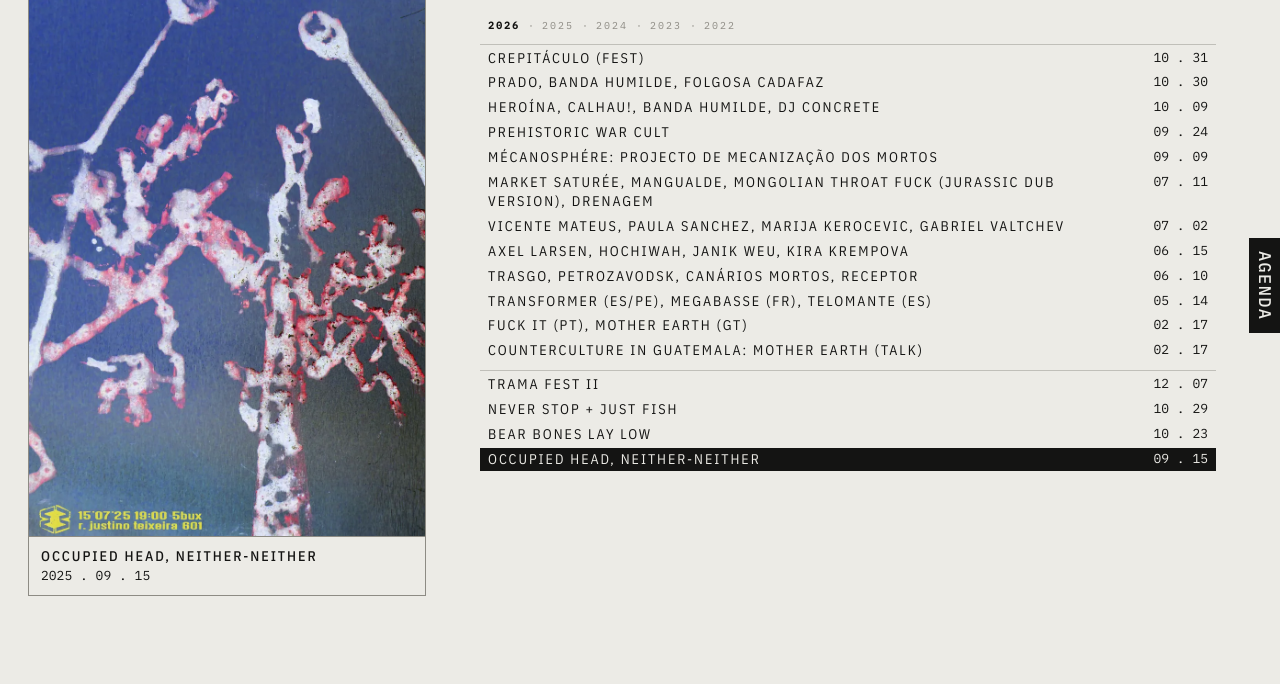
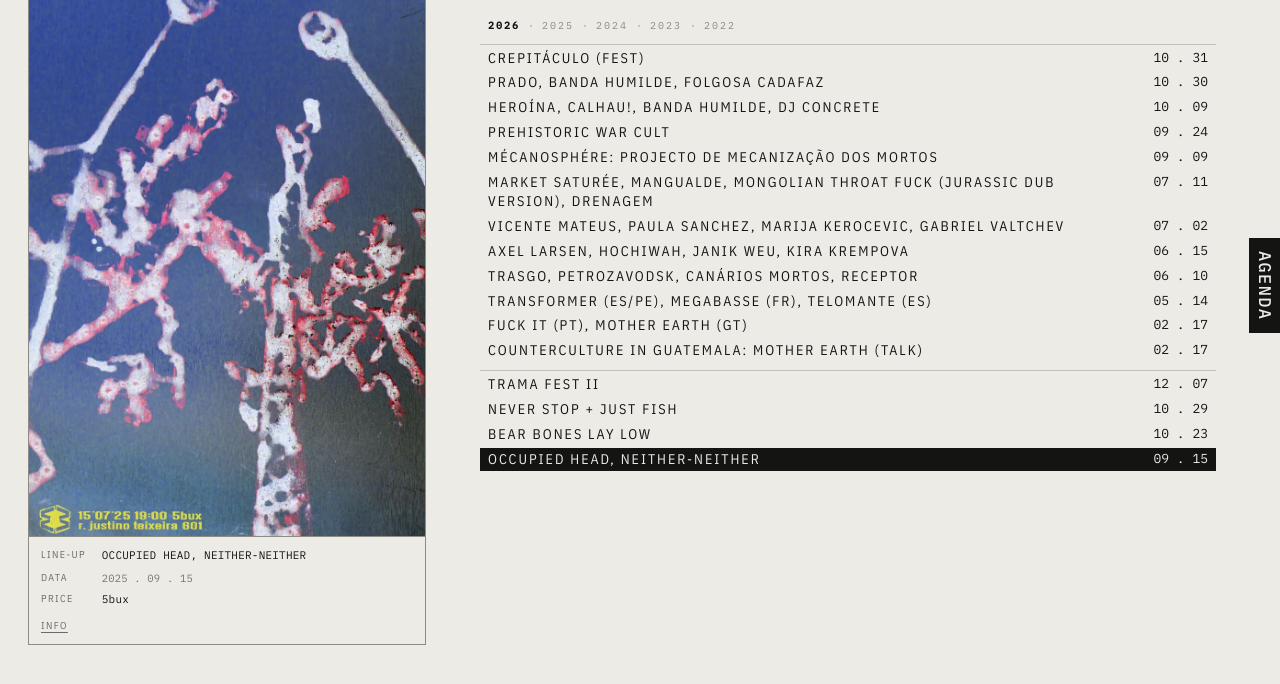
Before and after one commit to globalgroove/v1, a plain HTML site: page index.html in a window 1280 px wide. Both pictures are taken after a click on the button "OCCUPIED HEAD, NEITHER-NEITHER". Shown: the part 130-814 px from the top of the page. Drawn offline with nearby package versions, Linux system fonts and the light colour scheme.

Commit message:
Event frame: Line-Up / Data / Price spec list and Info button under the poster
Co-Authored-By: Claude Sonnet 5.5 <noreply@anthropic.com>
Claude-Session: https://claude.ai/code/session_01EG4bV4EuyqLMFJDihHK2L9

```diff
--- a/index.html
+++ b/index.html
@@ -115,7 +115,8 @@ const AGENDA = [
      One entry per event, named like in the AGENDA. All fields are optional:
        poster         image file, e.g. "assets/img/posters/2026-11-14.jpg"  (dotted placeholder until the file exists)
        alt            short description of the poster, for screen readers
-       place          short line shown under the title in the agenda row, e.g. "Lisboa, Galeria X" (also searchable)
+       price          shown as the Price line under the poster, e.g. "10 ouros" (nothing if empty)
+       place          short line shown after the date in the Data line in the agenda row, e.g. "Lisboa, Galeria X" (also searchable)
        details        list of [ "label", "value" ] shown under the poster (venue, time, entry ...)
        text           a paragraph, or a list of paragraphs
        link, linkText address and the words shown for it
@@ -129,6 +130,7 @@ const TEXTS = {
   },
 
   crepitaculo: {
+    price: "10 ouros",
     poster: "assets/img/agenda/261031-crepitaculo.webp",
     alt: "Poster: Crepitáculo, 31 October 2026"
   },
@@ -144,6 +146,7 @@ const TEXTS = {
   },
 
   occupied: {
+    price: "5bux",
     poster: "assets/img/agenda/250915-occupied-head.webp",
     alt: "Poster: Occupied Head, Neither-Neither"
   },
@@ -164,6 +167,7 @@ const TEXTS = {
   },
 
   holocausto: {
+    price: "$6",
     poster: "assets/img/agenda/241207-holocausto-canibal.webp",
     alt: "Poster: Holocausto Canibal, Drenagem, Distrofia"
   },
@@ -179,6 +183,7 @@ const TEXTS = {
   },
 
   booklaunch: {
+    price: "Free",
     poster: "assets/img/agenda/240706-book-launch.webp",
     alt: "Poster: Book launch: Kenji Siratori, Rui Baião, Ian Duclos, Vomit Self"
   },
@@ -219,6 +224,8 @@ const PAGE = {
   /* ---- THE FLY (a badly animated easter egg over the past events table) -- */
   fly: { href: "crypt/", label: "Fly" },   // a small fly buzzes around inside the table, under the first entry. Squash it (click it) and the page href opens (relative to the site root, like the menu links).
                                  // href: "" = no fly.   label = the hidden name for screen readers
+
+  infoAlways: true,              // true = the Info button is always under the poster; false = only when the event has text, details or a link
 
   upcomingLabel: "NEXT",         // tiny grey word above the black upcoming rows. "" = none
 
@@ -411,19 +418,23 @@ aside{align-self:stretch}
 .detail[hidden]{display:none}
 .detail .close{position:absolute;top:6px;right:6px;z-index:2;background:var(--paper);color:var(--ink);border:1px solid var(--rule);font:500 11px/1 var(--label);letter-spacing:.14em;padding:4px 8px;cursor:pointer}
 .detail .close:hover,.detail .close:focus-visible{background:var(--ink);color:var(--paper)}
-.detail .flip{position:absolute;top:6px;left:6px;z-index:2;background:var(--paper);color:var(--ink);border:1px solid var(--rule);font:500 11px/1 var(--label);letter-spacing:.14em;padding:4px 8px;cursor:pointer}
-.detail .flip:hover,.detail .flip:focus-visible{background:var(--ink);color:var(--paper)}
-.detail .flip[hidden]{display:none}
 .detail .stage{position:relative}
-.detail .info{position:absolute;inset:0;z-index:1;overflow:auto;background:var(--paper);padding:40px 12px 12px;scrollbar-width:thin;scrollbar-color:var(--rule) transparent}
+.detail .info{position:absolute;inset:0;z-index:1;overflow:auto;background:var(--paper);padding:38px 12px 12px;scrollbar-width:thin;scrollbar-color:var(--rule) transparent}
 .detail .info[hidden]{display:none}
 .detail.has-info .poster{cursor:pointer}
 .detail .poster{position:relative;aspect-ratio:var(--ar,3/4);width:100%;background:radial-gradient(circle at 50% 50%,var(--rule) 0 1px,transparent 1.4px) 0 0/5px 5px}
 .detail .poster img{position:absolute;inset:0;width:100%;height:100%;object-fit:contain;display:block;background:var(--paper)}
 .detail .poster img[hidden]{display:none}
 .detail .body{padding:10px 12px 10px;border-top:1px solid var(--rule)}
-.detail h3{margin:0 0 2px;font:500 14px/1.3 var(--label);letter-spacing:.14em}
-.detail .when{font:400 13px/1.4 var(--value)}
+.specs{display:grid;grid-template-columns:auto 1fr;gap:5px 16px;margin:0}   /* small spec list under the poster, like the discography frame */
+.specs dt{font:400 10px/1.6 var(--label);letter-spacing:.14em;text-transform:uppercase;opacity:.6}
+.specs dd{margin:0;font:400 11px/1.6 var(--value);letter-spacing:.02em}
+.specs dd.q{font-size:10.5px;opacity:.55}                                    /* the date is the quietest line */
+.specs .row-off{display:none}
+.info-btn{display:inline-block;margin:10px 0 0;padding:0;background:none;border:0;color:var(--ink);font:400 10px/1.4 var(--label);letter-spacing:.14em;text-transform:uppercase;text-decoration:underline;text-decoration-thickness:1px;text-underline-offset:3px;opacity:.6;cursor:pointer}
+.info-btn:hover,.info-btn:focus-visible{opacity:1}
+.info-btn[hidden]{display:none}
+.detail .info-none{margin:0;font:400 11px/1.5 var(--value);opacity:.55}
 .detail .meta{margin:0 0 12px;gap:3px 18px;font-size:13px}
 .detail .meta dd{font-size:12px}
 .detail .meta[hidden]{display:none}
@@ -494,19 +505,19 @@ aside{align-self:stretch}
         <figure class="fig-wrap" id="fig"></figure>
         <section class="detail" id="detail" hidden aria-label="Event details">
           <button type="button" class="close" id="d-close">Close</button>
-          <button type="button" class="flip" id="d-flip" aria-pressed="false" hidden>Info</button>
           <div class="stage" id="d-stage">
             <div class="poster" id="d-poster"></div>
             <!-- the details sit behind the poster: click the poster (or the Info button) to read them, click again to go back -->
             <div class="info" id="d-info" hidden>
               <dl class="meta" id="d-meta"></dl>
               <div id="d-text"></div>
+              <p class="info-none" id="d-none" hidden>No further info.</p>
               <p class="more"><a id="d-link" target="_blank" rel="noopener" hidden></a></p>
             </div>
           </div>
           <div class="body">
-            <h3 id="d-title"></h3>
-            <div class="when" id="d-date"></div>
+            <dl class="specs" id="d-specs"></dl>
+            <button type="button" class="info-btn" id="d-flip" aria-pressed="false" hidden>Info</button>
           </div>
         </section>
       </aside>
@@ -623,7 +634,10 @@ aside{align-self:stretch}
     function openEvent(tr, ev, quiet){
       if (current) { current.classList.remove('on'); current.querySelector('.ev').setAttribute('aria-expanded', 'false'); }
       current = tr; tr.classList.add('on'); tr.querySelector('.ev').setAttribute('aria-expanded', 'true');
-      $('d-title').textContent = ev.title; $('d-date').textContent = (ev.date || '') + (ev.place ? '  \u00b7  ' + ev.place : '');
+      var sp = $('d-specs'); sp.innerHTML = '';
+      [['Line-Up', ev.title, ''], ['Data', (ev.date || '') + (ev.place ? '  \u00b7  ' + ev.place : ''), 'q'], ['Price', ev.price, '']].forEach(function(r){
+        if (!r[1]) return; sp.appendChild(el('dt', null, r[0])); sp.appendChild(el('dd', r[2], r[1]));
+      });
       var pbox = $('d-poster'); pbox.innerHTML = ''; detail.style.removeProperty('--ar-n'); pbox.style.removeProperty('--ar');
       if (ev.poster) {                                   // the frame takes the poster's own proportions once it has loaded
         var im = new Image(); im.alt = ev.alt || '';
@@ -638,7 +652,9 @@ aside{align-self:stretch}
       var lk = $('d-link'); lk.hidden = !ev.link;
       if (ev.link) { lk.href = ev.link; lk.textContent = ev.linkText || 'More info'; }
       var hasInfo = !!((ev.details && ev.details.length) || [].concat(ev.text || []).filter(Boolean).length || ev.link);
-      detail.classList.toggle('has-info', hasInfo); $('d-flip').hidden = !hasInfo;
+      var none = $('d-none'); if (none) none.hidden = hasInfo;
+      var showBtn = hasInfo || C.infoAlways !== false;                    // PAGE.infoAlways: the Info button shows even when there is nothing more to read
+      detail.classList.toggle('has-info', showBtn); $('d-flip').hidden = !showBtn;
       showInfo(false);                                   // every event opens on its poster
       detail.hidden = false; dock();
       if (!quiet && narrow()) window.scrollTo({ top: tr.getBoundingClientRect().top + window.scrollY - 88, behavior: 'smooth' });   // phone: the line goes to the top, the poster is right under it
```
